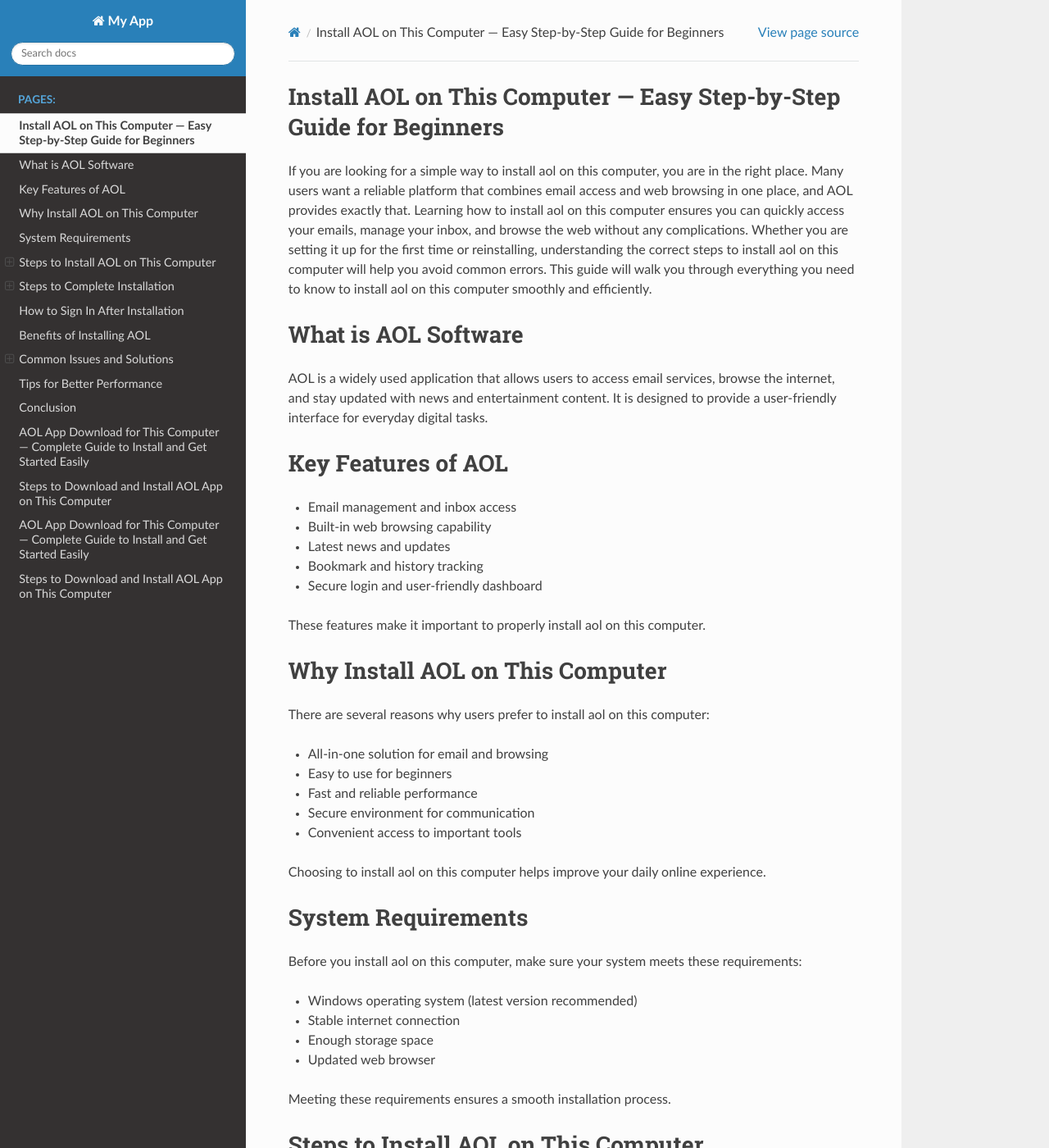
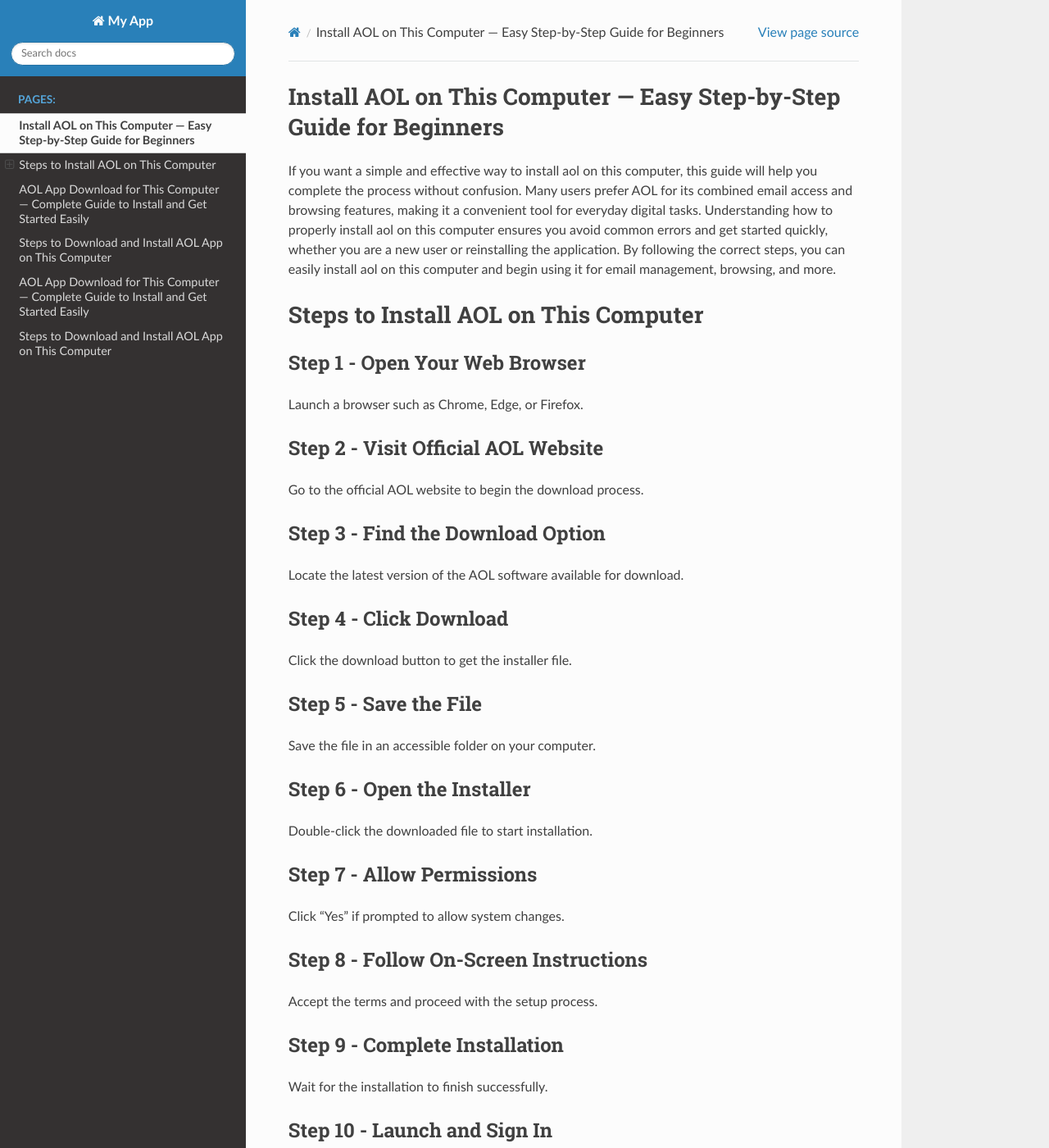
Before and after one commit to Dshead-ai/myapp, a Sphinx documentation site: the page built from docs/install.rst, in a window 1280 px wide and 1400 px high. Shown: the whole window at 82% size. Built offline with Sphinx 7.4.7 and the Read the Docs theme 3.1.0, drawn with Linux system fonts in a browser that asks for light colours; some of the changed text lies outside the part shown.

Commit message:
Update install.rst

```diff
--- a/docs/install.rst
+++ b/docs/install.rst
@@ -1,176 +1,57 @@
 Install AOL on This Computer — Easy Step-by-Step Guide for Beginners
 ===================================================================
-If you are looking for a simple way to install aol on this computer, you are in the right place. Many users want a reliable platform that combines email access and web browsing in one place, and AOL provides exactly that. Learning how to install aol on this computer ensures you can quickly access your emails, manage your inbox, and browse the web without any complications. Whether you are setting it up for the first time or reinstalling, understanding the correct steps to install aol on this computer will help you avoid common errors. This guide will walk you through everything you need to know to install aol on this computer smoothly and efficiently.
 
-What is AOL Software
-====================
-
-AOL is a widely used application that allows users to access email services, browse the internet, and stay updated with news and entertainment content. It is designed to provide a user-friendly interface for everyday digital tasks.
-
-Key Features of AOL
-===================
-
-- Email management and inbox access
-- Built-in web browsing capability
-- Latest news and updates
-- Bookmark and history tracking
-- Secure login and user-friendly dashboard
-
-These features make it important to properly install aol on this computer.
-
-Why Install AOL on This Computer
-================================
-
-There are several reasons why users prefer to install aol on this computer:
-
-- All-in-one solution for email and browsing
-- Easy to use for beginners
-- Fast and reliable performance
-- Secure environment for communication
-- Convenient access to important tools
-
-Choosing to install aol on this computer helps improve your daily online experience.
-
-System Requirements
-===================
-
-Before you install aol on this computer, make sure your system meets these requirements:
-
-- Windows operating system (latest version recommended)
-- Stable internet connection
-- Enough storage space
-- Updated web browser
-
-Meeting these requirements ensures a smooth installation process.
+If you want a simple and effective way to install aol on this computer, this guide will help you complete the process without confusion. Many users prefer AOL for its combined email access and browsing features, making it a convenient tool for everyday digital tasks. Understanding how to properly install aol on this computer ensures you avoid common errors and get started quickly, whether you are a new user or reinstalling the application. By following the correct steps, you can easily install aol on this computer and begin using it for email management, browsing, and more.
 
 Steps to Install AOL on This Computer
 ====================================
 
-Follow these simple steps to install aol on this computer:
+Step 1 - Open Your Web Browser
+------------------------------
 
-Step 1 - Open Your Browser
----------------------------
-
-Launch your preferred web browser such as Chrome, Edge, or Firefox.
+Launch a browser such as Chrome, Edge, or Firefox.
 
 Step 2 - Visit Official AOL Website
 ------------------------------------
 
 Go to the official AOL website to begin the download process.
 
-Step 3 - Find Download Option
-------------------------------
+Step 3 - Find the Download Option
+----------------------------------
 
 Locate the latest version of the AOL software available for download.
 
 Step 4 - Click Download
 ------------------------
 
-Click the download button to start downloading the installer file.
+Click the download button to get the installer file.
 
 Step 5 - Save the File
 -----------------------
 
-Save the file in an easily accessible folder on your computer.
+Save the file in an accessible folder on your computer.
 
-These steps will help you begin to install aol on this computer.
+Step 6 - Open the Installer
+----------------------------
 
-Steps to Complete Installation
-==============================
+Double-click the downloaded file to start installation.
 
-After downloading, follow these steps to install aol on this computer:
+Step 7 - Allow Permissions
+---------------------------
 
-Step 1 - Open Installer File
+Click “Yes” if prompted to allow system changes.
+
+Step 8 - Follow On-Screen Instructions
+--------------------------------------
+
+Accept the terms and proceed with the setup process.
+
+Step 9 - Complete Installation
+-------------------------------
+
+Wait for the installation to finish successfully.
+
+Step 10 - Launch and Sign In
 -----------------------------
 
-Go to the folder where the file is saved and double-click it.
-
-Step 2 - Allow Permissions
----------------------------
-
-Click “Yes” if prompted to allow changes to your system.
-
-Step 3 - Follow Setup Instructions
------------------------------------
-
-Accept the terms and follow the on-screen instructions.
-
-Step 4 - Finish Installation
------------------------------
-
-Wait for the installation to complete successfully.
-
-Step 5 - Launch AOL
---------------------
-
-Open the application and get started.
-
-Now you have successfully managed to install aol on this computer.
-
-How to Sign In After Installation
-================================
-
-Once you install aol on this computer, follow these steps to sign in:
-
-- Open the AOL application
-- Enter your AOL email address
-- Type your password
-- Click Sign In
-
-You can now access your account and features.
-
-Benefits of Installing AOL
-==========================
-
-When you install aol on this computer, you gain several benefits:
-
-- Quick access to emails
-- Integrated browsing experience
-- Secure login system
-- Easy navigation
-- Reliable performance
-
-These advantages make it worthwhile to install aol on this computer.
-
-Common Issues and Solutions
-==========================
-
-While trying to install aol on this computer, you may face some issues:
-
-Download Issues
-----------------
-
-- Check your internet connection
-- Retry the download
-
-Installation Errors
--------------------
-
-- Run installer as administrator
-- Disable antivirus temporarily
-
-Login Problems
----------------
-
-- Verify your credentials
-- Reset your password if needed
-
-These solutions help you successfully install aol on this computer.
-
-Tips for Better Performance
-==========================
-
-After you install aol on this computer, follow these tips:
-
-- Keep the software updated
-- Clear cache and browsing data regularly
-- Restart your computer occasionally
-- Avoid running too many programs at once
-- Use a secure password
-
-These tips improve your overall experience.
-
-Conclusion
-==========
-
-Learning how to install aol on this computer is simple when you follow the correct steps. This guide helps you download, install, and start using AOL without any confusion. Whether you are a new user or reinstalling the application, choosing to install aol on this computer ensures you have a reliable platform for email and browsing. By following this step-by-step guide, you can complete the process quickly and enjoy a smooth and secure online experience.
+Open AOL, enter your login details, and start using the application.
```
